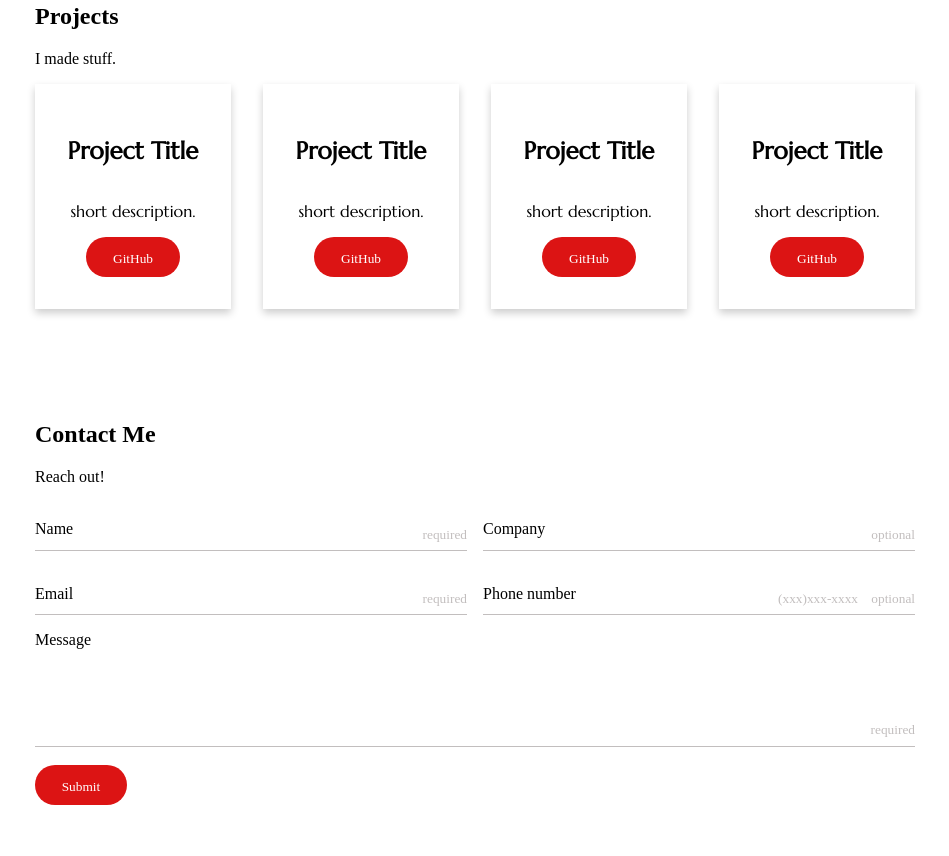
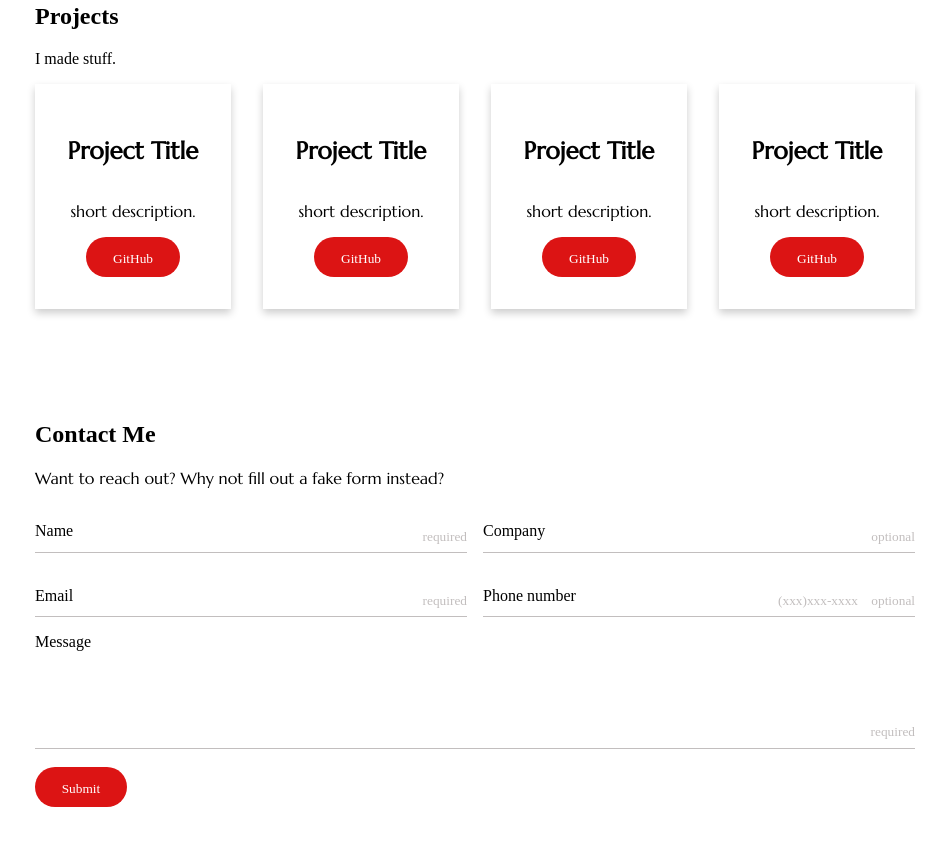
Before and after one commit to Tlabting/Tlabting.github.io, a plain HTML site: page index.html in a window 1280 px wide. Shown: the part 1083-1939 px from the top of the page, without its empty margins (165-1114 px from the left). Drawn offline with Linux system fonts and the light colour scheme; a web font is replaced by a local one.

Commit message:
Contact form error message appears below border, as intended. Updated the blurb before the form. Added variety for fonts.

```diff
--- a/css/contact.css
+++ b/css/contact.css
@@ -1,5 +1,9 @@
 #contact {
   margin: 7em;
+}
+
+#contact p {
+  font-family: "Marcellus", serif;
 }
 
 .form-grid {
@@ -12,6 +16,9 @@
 .form-grid div {
   display: block;
   align-items: center;
+}
+
+.item-container {
   border-bottom: 1px solid rgb(194, 190, 190);
 }
 
@@ -82,3 +89,7 @@ textarea {
   color: rgb(220, 20, 20);
   font-family: "Marcellus", serif;
 }
+
+.modal-body p {
+  font-family: "Marcellus", serif;
+}
--- a/index.html
+++ b/index.html
@@ -129,20 +129,27 @@
       </section>
       <section id="contact">
         <h1>Contact Me</h1>
-        <p>Reach out!</p>
-        <!-- TODO contact form-->
+        <p>Want to reach out? Why not fill out a fake form instead?</p>
         <form action="" class="contact-form" novalidate>
           <div class="form-grid">
             <div class="grid-item">
+              <div class="item-container">
                 <span class="form-effect">
                   <label for="name">Name</label>
                 </span>
                 <span class="form-effect">
-                <input type="text" id="name" placeholder="required" required />
+                  <input
+                    type="text"
+                    id="name"
+                    placeholder="required"
+                    required
+                  />
                 </span>
+              </div>
               <span class="error" id="name-error" aria-live="polite"></span>
             </div>
             <div class="grid-item">
+              <div class="item-container">
                 <span class="form-effect">
                   <label for="company">Company</label>
                 </span>
@@ -150,7 +157,9 @@
                   <input type="text" id="company" placeholder="optional" />
                 </span>
               </div>
+            </div>
             <div class="grid-item">
+              <div class="item-container">
                 <span class="form-effect">
                   <label for="email">Email</label>
                 </span>
@@ -162,9 +171,11 @@
                     required
                   />
                 </span>
+              </div>
               <span class="error" id="email-error" aria-live="polite"></span>
             </div>
             <div class="grid-item">
+              <div class="item-container">
                 <span class="form-effect">
                   <label for="phone-number">Phone number</label>
                 </span>
@@ -176,6 +187,7 @@
                     placeholder="(xxx)xxx-xxxx    optional"
                   />
                 </span>
+              </div>
               <span
                 class="error"
                 id="phone-number-error"
@@ -183,6 +195,7 @@
               ></span>
             </div>
             <div class="grid-item-full">
+              <div class="item-container">
                 <label for="message">Message</label>
                 <textarea
                   id="message"
@@ -190,6 +203,7 @@
                   rows="5"
                   required
                 ></textarea>
+              </div>
               <span class="error" id="message-error" aria-live="polite"></span>
             </div>
           </div>
@@ -201,7 +215,7 @@
         </form>
         <dialog class="modal" id="success-modal">
           <div class="modal-body">
-            <p>Nothing happened successfully.</p>
+            <h1>Nothing happened successfully.</h1>
             <p>This is a demo form, so your info is not actually stored.</p>
           </div>
           <div class="modal-footer">
```
Lines whose indentation alone changed are shown as unchanged.
